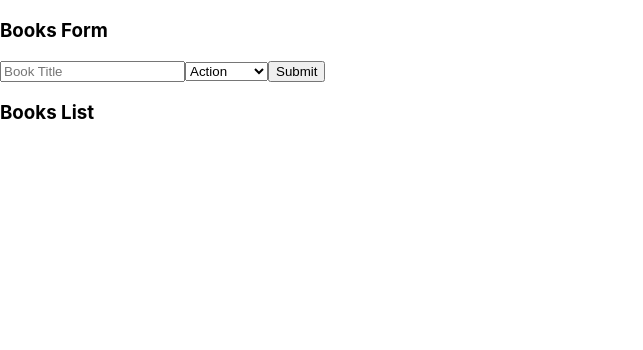
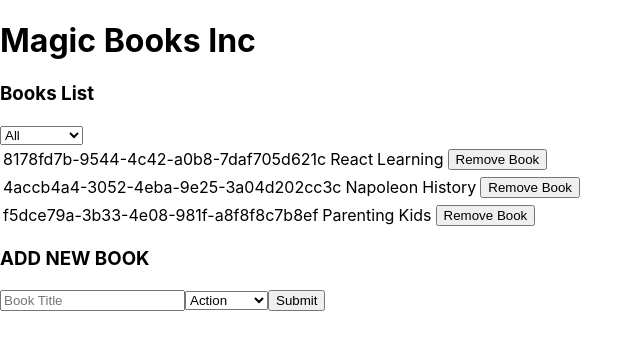
Before and after one commit to settix-dev/Magic-book-store, a React (Create React App) app: page / in a window 1280 px wide. Shown: the top 350 px of the page, without its empty margins (0-643 px from the left). Built offline with nearby package versions, Linux system fonts and the light colour scheme.

Commit message:
Add books category filter functionality

```diff
--- a/package.json
+++ b/package.json
@@ -13,6 +13,7 @@
     "react-scripts": "4.0.3",
     "redux": "^4.1.2",
     "redux-devtools-extension": "^2.13.9",
+    "uuid": "^3.4.0",
     "web-vitals": "^1.0.1"
   },
   "scripts": {
--- a/src/actions/index.js
+++ b/src/actions/index.js
@@ -1,20 +1,26 @@
-const CREATE_BOOK = "CREATE_BOOK"
-const REMOVE_BOOK = "REMOVE_BOOK"
+const CREATE_BOOK = "CREATE_BOOK";
+const REMOVE_BOOK = "REMOVE_BOOK";
+const CHANGE_FILTER = "CHANGE_FILTER";
 
-export const createBook = book => {
-    console.log(`I am creating a book!`)
-    return {
-        type: CREATE_BOOK,
-        payload: book
-    }
-}
+export const createBook = (book) => {
+  return {
+    type: CREATE_BOOK,
+    payload: book,
+  };
+};
 
-export const removeBook = book => {
-    console.log(`I am removing a book!`)
-    return {
-        type: REMOVE_BOOK,
-        payload: book
-    }
-}
+export const removeBook = (book) => {
+  return {
+    type: REMOVE_BOOK,
+    payload: book,
+  };
+};
 
-export {CREATE_BOOK, REMOVE_BOOK}
+export const changeFilter = (category) => {
+  return {
+    type: CHANGE_FILTER,
+    payload: category,
+  };
+};
+
+export { CREATE_BOOK, REMOVE_BOOK, CHANGE_FILTER };
--- a/src/containerComponents/BooksForm.js
+++ b/src/containerComponents/BooksForm.js
@@ -12,24 +12,24 @@ export const booksCategories = [
 ];
 
 const BooksForm = () => {
-  const [bookTitle, setBookTile] = useState("");
+  const [bookTitle, setBookTitle] = useState("");
   const [category, setCategory] = useState("");
   const dispatch = useDispatch();
-
   const handleSubmit = (e) => {
     e.preventDefault();
     console.log({ bookTitle, category });
 
     const book = { bookTitle: bookTitle, category: category };
     console.log(book);
+
     // Dispatch the "book created" action with the new book
     dispatch({ type: "CREATE_BOOK", payload: book });
-    setBookTile("");
+    setBookTitle("");
     setCategory("");
   };
 
   const handleChange = (e) => {
-    setBookTile(e.target.value);
+    setBookTitle(e.target.value);
   };
 
   const handleSelect = (e) => {
@@ -38,7 +38,7 @@ const BooksForm = () => {
 
   return (
     <div>
-      <h3>Books Form</h3>
+      <h3>ADD NEW BOOK</h3>
       <form onSubmit={handleSubmit}>
         <input
           name="bookTitle"
--- a/src/containerComponents/BooksList.js
+++ b/src/containerComponents/BooksList.js
@@ -1,29 +1,68 @@
-import React from "react";
+import React, { useState, useEffect } from "react";
 import { useSelector, useDispatch } from "react-redux";
 import Book from "../presentationalComponents/Book";
+import CategoryFilter from "../presentationalComponents/CategoryFilter";
 
+// Get state from the redux store
 const state = (state) => state.booksCollection;
+const filterState = (state) => state.filteredCategory;
 
-const BooksList = ({ handleRemoveBook }) => {
+const BooksList = () => {
+  const [category, setCategory] = useState("");
+
+  // Get books from the store
   const books = useSelector(state).books;
   console.log(books);
 
+  // Store books in local storage
+  localStorage.setItem("books", JSON.stringify(books));
+
   const dispatch = useDispatch();
 
-  handleRemoveBook = (book) => {
+  const handleRemoveBook = (book) => {
     console.log(`Book id: ${book.id} removed`);
     dispatch({ type: "REMOVE_BOOK", payload: book });
   };
 
-  // const {bookId, title, category} = book
+  const filter = useSelector(filterState).filter;
+  console.log(filter);
+
+  const handleFilterChange = (e) => {
+    console.log(e.target.value);
+    console.log(category);
+    console.log(e.target.value);
+    setCategory(e.target.value === "All" ? "" : e.target.value);
+    console.log(category);
+  };
+
+  // Render the filtered book by category on the UI
+  const displayBook = () => {
+    console.log(category);
+    return filter === ""
+      ? books.map((book, index) => (
+          <div key={index}>
+            <Book book={book} handleRemoveBook={handleRemoveBook} />
+          </div>
+        ))
+      : books
+          .filter((book) => book.category === filter)
+          .map((book, index) => (
+            <div key={index}>
+              <Book book={book} handleRemoveBook={handleRemoveBook} />
+            </div>
+          ));
+  };
+
+  useEffect(() => {
+    dispatch({ type: "CHANGE_FILTER", payload: category });
+  }, [dispatch, category]);
+
   return (
     <div>
       <h3>Books List</h3>
-      {books.map((book, index) => (
-        <div key={index}>
-          <Book book={book} handleRemoveBook={handleRemoveBook} />
-        </div>
-      ))}
+      {/* <CategoryFilter filter={filter} setCategory={setCategory} /> */}
+      <CategoryFilter filter={filter} handleFilterChange={handleFilterChange} />
+      {displayBook()}
     </div>
   );
 };
--- a/src/presentationalComponents/App.js
+++ b/src/presentationalComponents/App.js
@@ -1,12 +1,16 @@
 import React from "react";
 import BooksForm from "../containerComponents/BooksForm";
 import BooksList from "../containerComponents/BooksList";
+import CategoryFilter from "./CategoryFilter";
 
 const App = () => {
   return (
     <div>
+      <h1>Magic Books Inc</h1>
+      <BooksList />
+      <div>
       <BooksForm />
-      <BooksList />
+      </div>
     </div>
   );
 };
--- a/src/presentationalComponents/Book.js
+++ b/src/presentationalComponents/Book.js
@@ -1,7 +1,6 @@
 import PropTypes from "prop-types";
 
 const Book = ({ book, handleRemoveBook }) => {
-  // const {bookId, title, category} = book
   return (
     <div>
       <table>
--- /dev/null
+++ b/src/presentationalComponents/CategoryFilter.js
@@ -0,0 +1,30 @@
+export const filterCategories = [
+  "Action",
+  "Biography",
+  "History",
+  "Horror",
+  "Kids",
+  "Learning",
+  "Sci-Fi",
+];
+
+const CategoryFilter = ({ category, handleFilterChange }) => {
+  return (
+    <div>
+      <select
+        value={category}
+        // onChange={(e) => setCategory(e.target.value === 'All' ? '' : e.target.value)}
+        onChange={(category) => handleFilterChange(category)}
+      >
+        <option value="All">All</option>
+        {filterCategories.map((category, index) => (
+          <option key={index} value={category}>
+            {category}
+          </option>
+        ))}
+      </select>
+    </div>
+  );
+};
+
+export default CategoryFilter;
--- a/src/reducers/books.js
+++ b/src/reducers/books.js
@@ -1,7 +1,12 @@
+import uuid from 'uuid'
 import { CREATE_BOOK, REMOVE_BOOK } from "../actions/index";
 
 const initialState = {
-  books: []
+  books: [
+    {id: uuid(), text: 'React', category: 'Learning'},
+    {id: uuid(), text: 'Napoleon', category: 'History'},
+    {id: uuid(), text: 'Parenting', category: 'Kids'}
+  ],
 };
 
 const booksReducer = (state = initialState, action) => {
@@ -13,7 +18,7 @@ const booksReducer = (state = initialState, action) => {
         books: [
           ...state.books,
           {
-            id: Math.floor(Math.random() * 100) + 1,
+            id: uuid(),
             text: action.payload.bookTitle,
             category: action.payload.category,
           },
--- /dev/null
+++ b/src/reducers/filter.js
@@ -0,0 +1,17 @@
+import { CHANGE_FILTER } from "../actions";
+
+const fiterInitialState = {
+  filter: "",
+};
+
+const filterReducer = (state = fiterInitialState, action) => {
+  switch (action.type) {
+    case CHANGE_FILTER:
+      console.log(action.type);
+      return { ...state, filter: action.payload };
+    default:
+      return state;
+  }
+};
+
+export default filterReducer;
--- a/src/reducers/index.js
+++ b/src/reducers/index.js
@@ -1,8 +1,10 @@
 import { combineReducers } from "redux";
 import booksReducer from "./books";
+import filterReducer from "./filter";
 
 const rootReducer = combineReducers({
   booksCollection: booksReducer,
+  filteredCategory: filterReducer
 });
 
 export default rootReducer;
```
Also changed, not shown: 1 other file (tests, documents, lock files or other folders).
